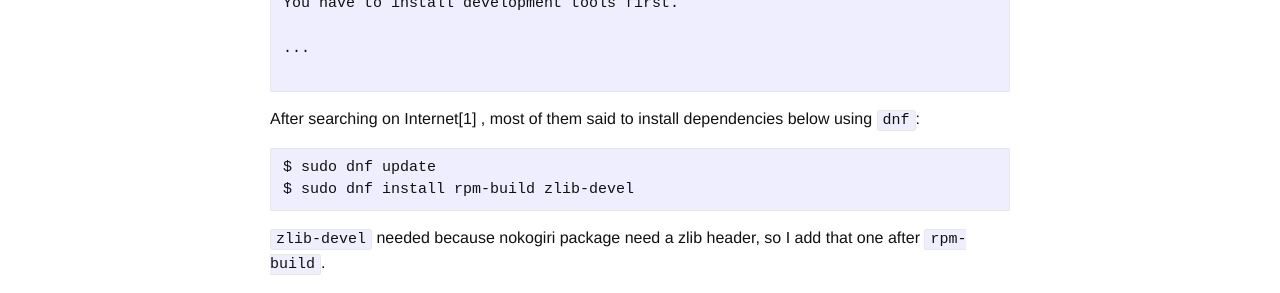
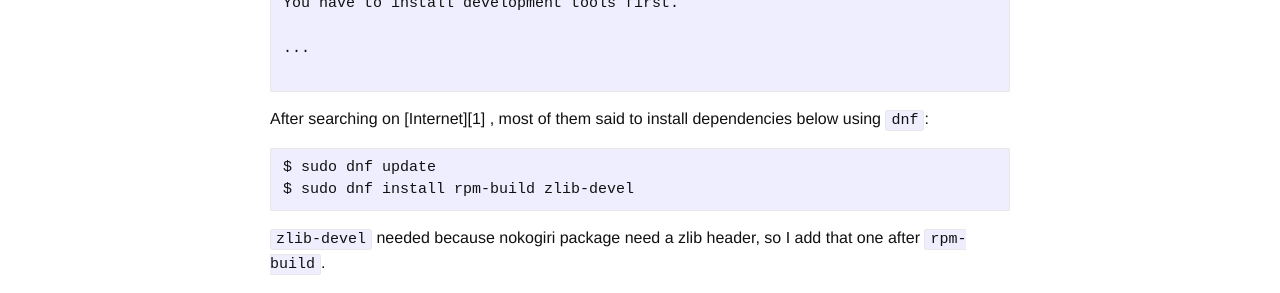
Before and after one commit to donixo/donixo.github.io, a Jekyll site: the page built from _posts/2016-08-22-github-pages-install-fedora-24.md, in a window 1280 px wide. Shown: the part 663-956 px from the top of the page. Built offline with Jekyll 4.4.1, drawn with Linux system fonts in a browser that asks for light colours; part of the change alters nothing that is shown.

````diff
--- a/_posts/2016-08-22-github-pages-install-fedora-24.md
+++ b/_posts/2016-08-22-github-pages-install-fedora-24.md
@@ -33,7 +33,7 @@ You have to install development tools first.`
 
 ```
 
-After searching on Internet[1] , most of them said to install dependencies below using `dnf`:
+After searching on [Internet][1] , most of them said to install dependencies below using `dnf`:
 
 
 ```
````
